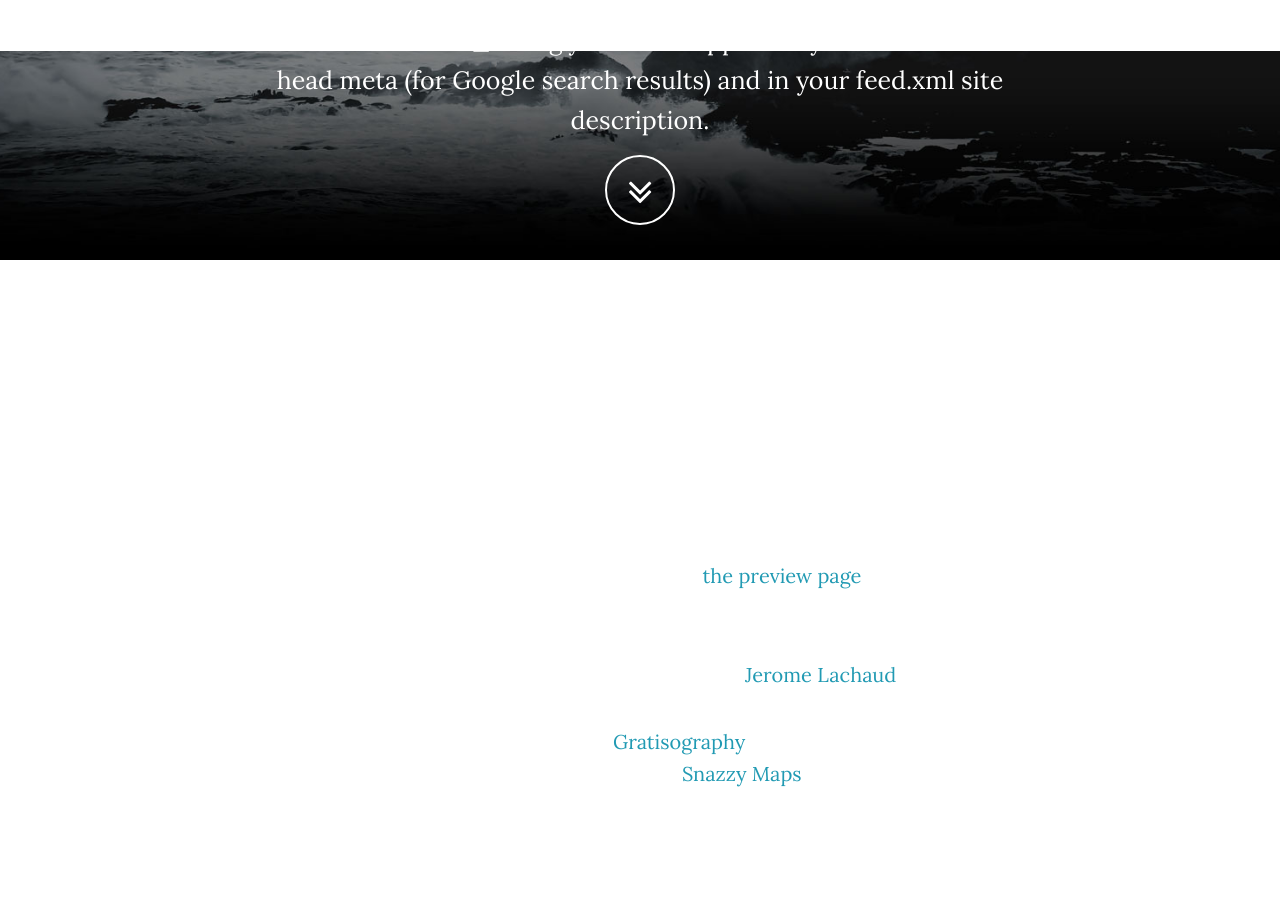
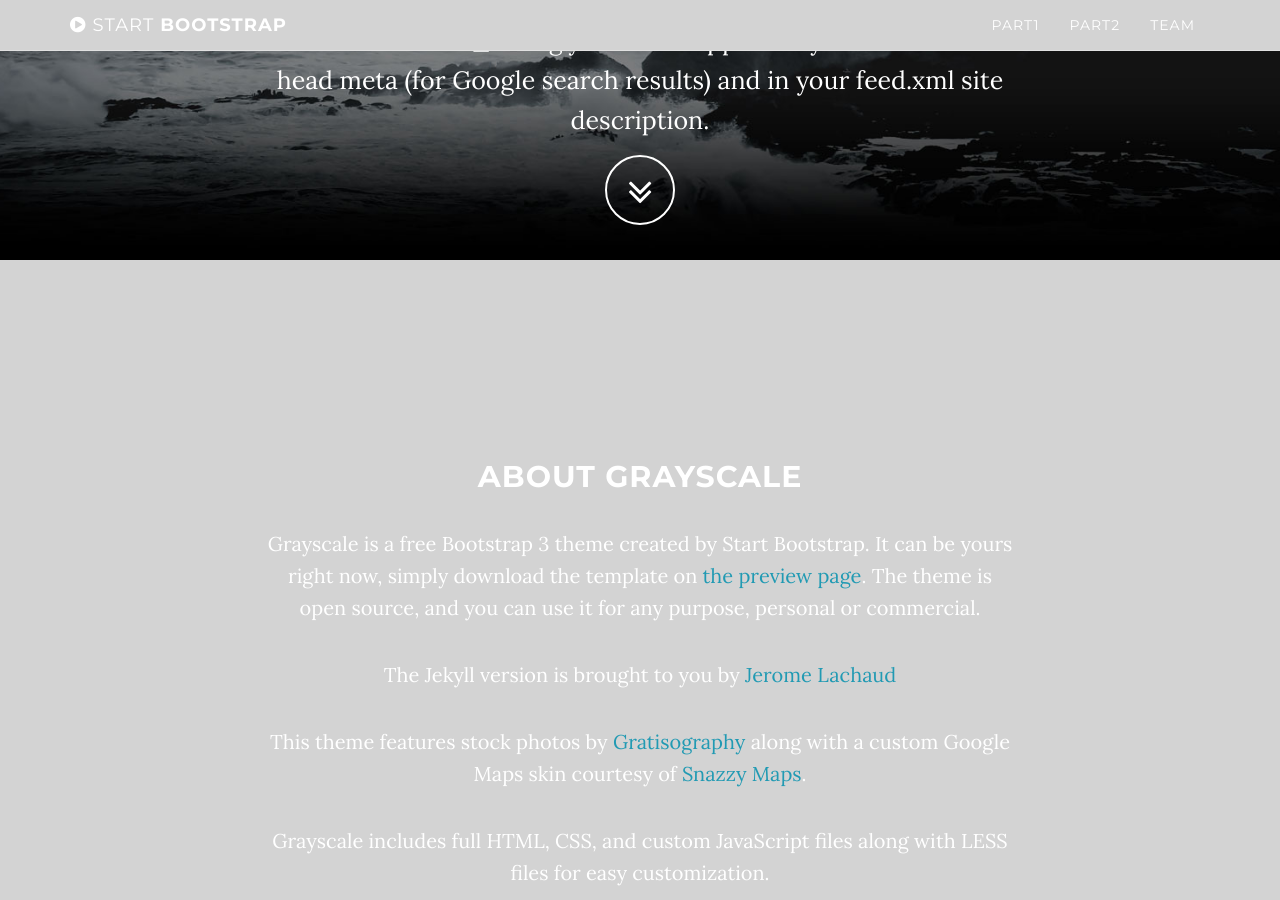
Before and after one commit to lisalrt/github.io-data_story, a Jekyll site: the page built from index.html, in a window 1280 px wide and 900 px high, scrolled down 715 px. Built offline with Jekyll 4.4.1, drawn with Linux system fonts in a browser that asks for light colours.

Commit message:
Gray background

```diff
--- a/_config.yml
+++ b/_config.yml
@@ -5,7 +5,7 @@ description: "Write an awesome description for your new site here. You can edit
 
 # Color settings (hex-codes without the leading hash-tag)
 color:
-  primary-dark: '#ffffff'
+  primary-dark: '#d3d3d3'
   links: '#219ab3'
 
 # Footer settings
```
